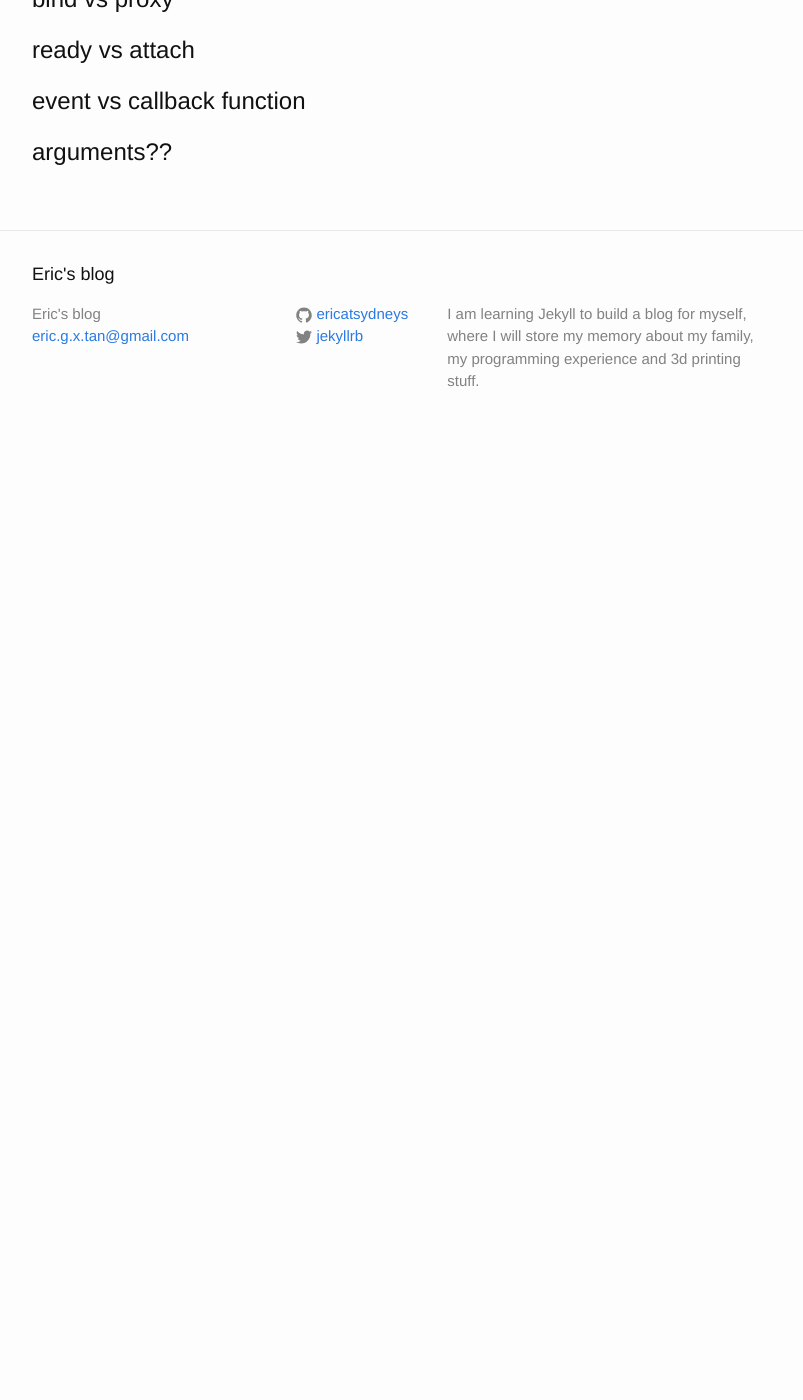
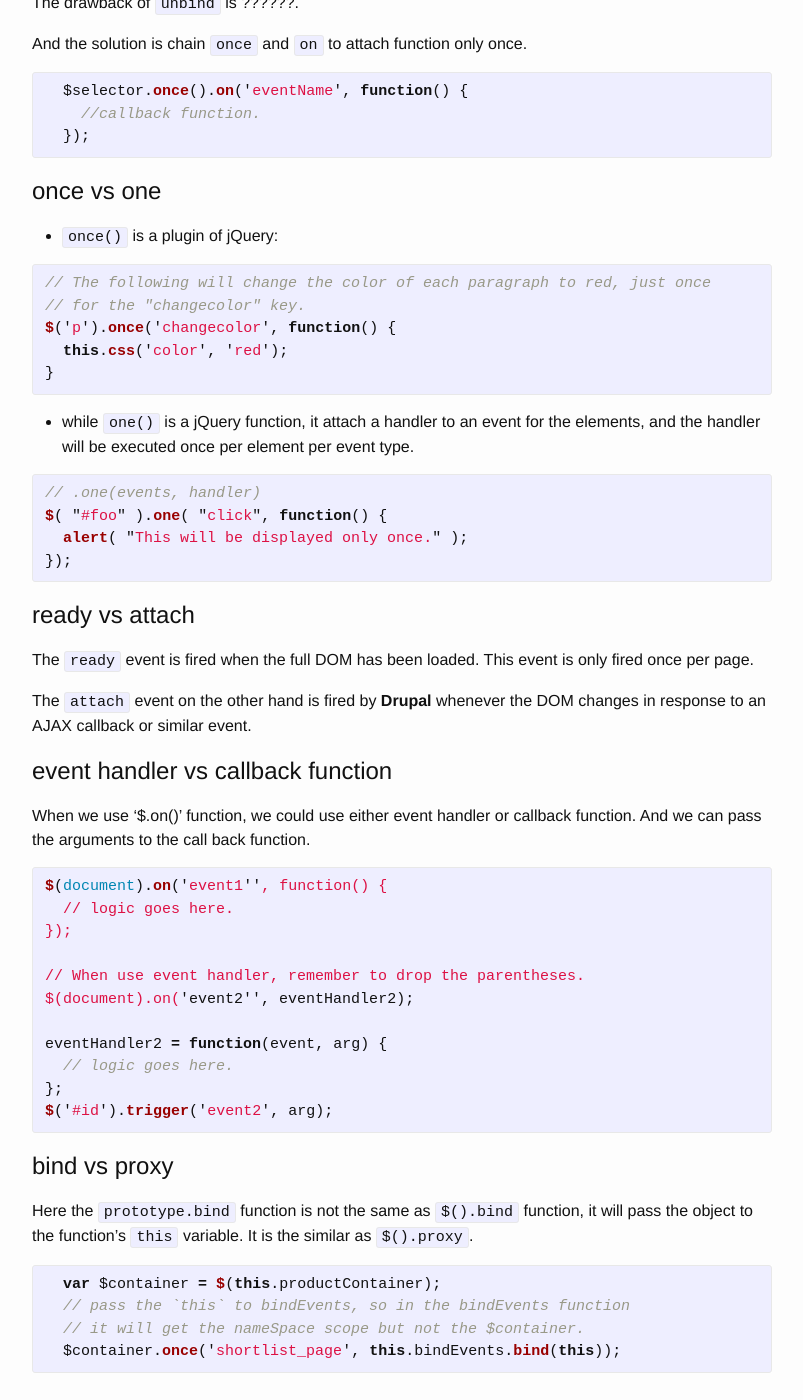
Before and after one commit to ericatsydney/ericatsydney.github.io, a Jekyll site: the page built from _posts/2016-06-22-js-jquery-basic.markdown, in a window 1280 px wide and 1400 px high, scrolled down 1745 px. Shown: the whole window, without its empty margins (238-1041 px from the left). Built offline with Jekyll 4.4.1, drawn with Linux system fonts in a browser that asks for light colours; before the commit the page ends 2198 px from its top, so only the background shows below that; some of the changed text lies outside the part shown.

Commit message:
Updated jquery.

```diff
--- a/_posts/2016-06-22-js-jquery-basic.markdown
+++ b/_posts/2016-06-22-js-jquery-basic.markdown
@@ -5,9 +5,28 @@ date:   2016-06-22 22:30:52 +1000
 categories: Programming
 ---
 
-naming space
-============
+Ternary statement
+=================
+Only use for a very simple / short logic.
+{% highlight js%}
+var a;
+a = (b > c) ? b : c;
+{% endhighlight %}
 
+Namespace
+=========
+Use object literal to create the namespace
+{% highlight js%}
+var name.space = {
+  setting1: value1,
+  setting2: value2,
+  fooMethod: function() {
+  },
+  barMethod: function() {
+  }
+}
+console.log(name.sapce.fooMethod());
+{% endhighlight %}
 
 `this` is a mystry
 ==================
@@ -31,16 +50,20 @@ The jQuery `on` function is not compatible against version under 1.7.
 
 In the `on` function, we could use object to define multiple events.
 {% highlight js%}
-  $(document).on({
-  'event1': functionReference2,
-  'event2': functionReference2,
-  'event3': functionReference3
-  })
+  bindEvent: function() {
+    $(document).on({
+      'event1': eventHandler1,
+      'event2': eventHandler2,
+      'event3': eventHandler3
+    });
+  },
+  eventHandler1: function() {
+  },
+  eventHandler2: function() {
+  },
+  eventHandler3: function() {
+  },
 {% endhighlight %}
-
-How to pass parameter via event
-=============================================
-
 
 Type Conversion
 ===============
@@ -70,7 +93,9 @@ once vs one
 {% highlight javascript%}
 // The following will change the color of each paragraph to red, just once
 // for the "changecolor" key.
-$('p').once('changecolor').css('color', 'red');
+$('p').once('changecolor', function() {
+  this.css('color', 'red');
+}
 {% endhighlight %}
 
 - while `one()` is a jQuery function, it attach a handler to an event for the elements, and the handler will be executed once per element per event type.
@@ -81,14 +106,36 @@ $( "#foo" ).one( "click", function() {
 });
 {% endhighlight %}
 
+ready vs attach
+===============
+The `ready` event is fired when the full DOM has been loaded. This event is only fired once per page.
+
+The `attach` event on the other hand is fired by **Drupal** whenever the DOM changes in response to an AJAX callback or similar event.
+
+event handler vs callback function
+==================================
+When we use '$.on()' function, we could use either event handler or callback function. And we can pass the arguments to the call back function.
+
+{% highlight js%}
+$(document).on('event1'', function() {
+  // logic goes here.
+});
+
+// When use event handler, remember to drop the parentheses.
+$(document).on('event2'', eventHandler2);
+
+eventHandler2 = function(event, arg) {
+  // logic goes here.
+};
+$('#id').trigger('event2', arg);
+{% endhighlight %}
+
 bind vs proxy
 =============
-
-ready vs attach
-===============
-
-event vs callback function
-==========================
-
-arguments??
-===========
+Here the `prototype.bind` function is not the same as `$().bind` function, it will pass the object to the function's `this` variable. It is the similar as `$().proxy`.
+{% highlight js%}
+  var $container = $(this.productContainer);
+  // pass the `this` to bindEvents, so in the bindEvents function
+  // it will get the nameSpace scope but not the $container.
+  $container.once('shortlist_page', this.bindEvents.bind(this));
+{% endhighlight %}
```
Also changed, not shown: _posts/2016-06-25-algorithm.markdown (deleted, +0 -9 lines), _posts/2016-06-28-increase-your-memory.markdown (+16 -4 lines), _posts/2016-07-16-linting.markdown (+7 -0 lines).
